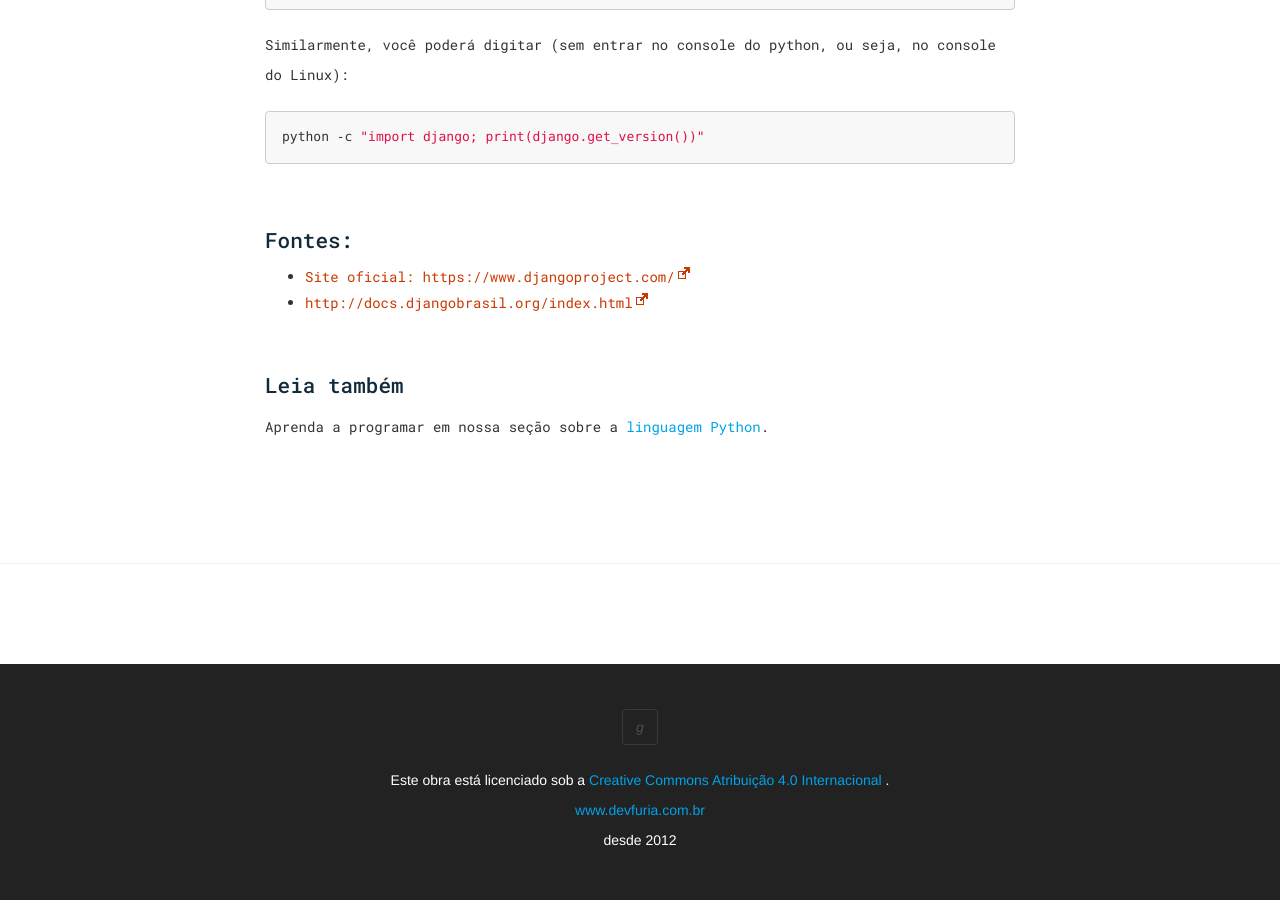
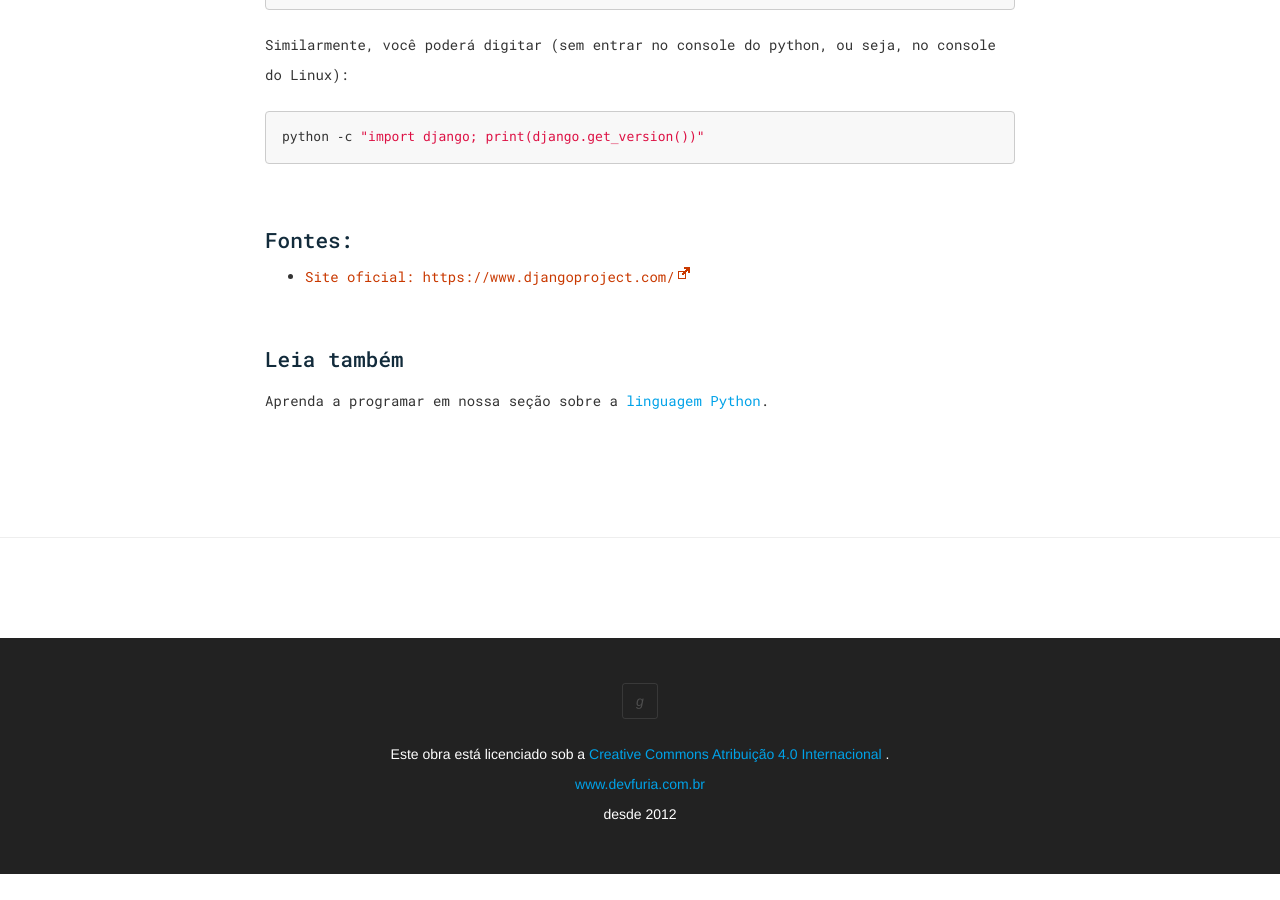
Before and after one commit to website-devfuria/linux, a Jekyll site: the page built from instalando-django/index.md, in a window 1280 px wide and 900 px high, scrolled down 1583 px. Built offline with Jekyll 4.4.1, drawn with Linux system fonts in a browser that asks for light colours; after the commit the page ends 2457 px from its top, so only the background shows below that; part of the change alters nothing that is shown.

Commit message:
instalando django

```diff
--- a/instalando-django/index.md
+++ b/instalando-django/index.md
@@ -63,7 +63,6 @@ Similarmente, você poderá digitar (sem entrar no console do python, ou seja, n
 ## Fontes:
 
 - [Site oficial: https://www.djangoproject.com/](https://www.djangoproject.com/)
-- [http://docs.djangobrasil.org/index.html](http://docs.djangobrasil.org/index.html)
 
 
 ## Leia também
```
